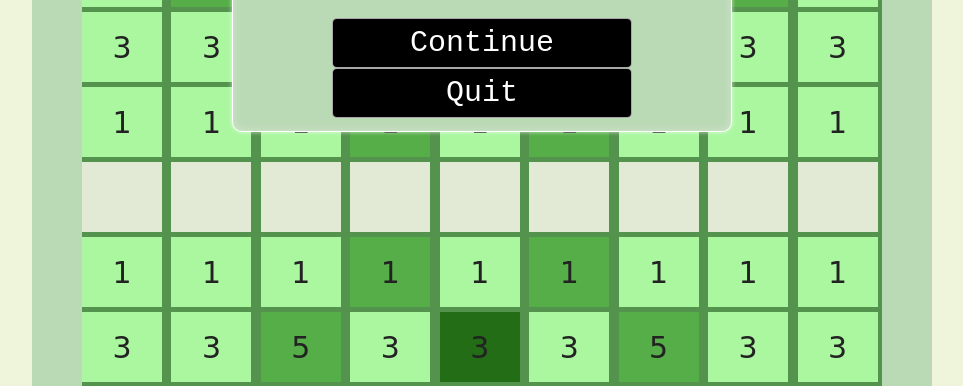
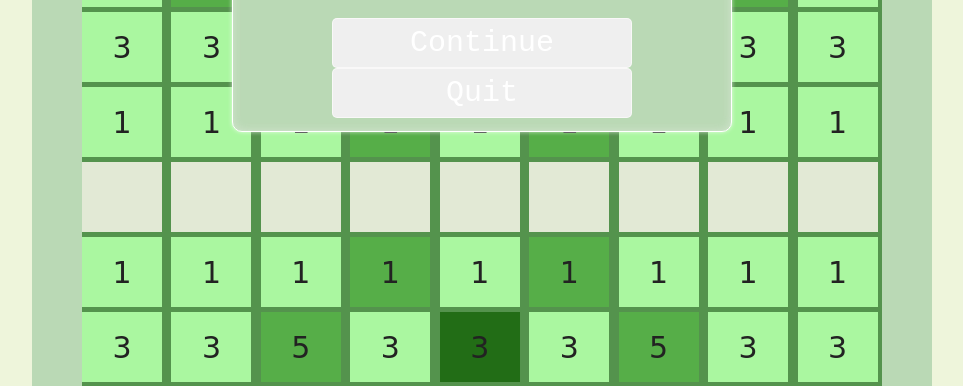
Before and after one commit to khiem2105/Jeu-Combinatoire, a plain HTML site: page gameMP.html in a window 1280 px wide. Both pictures are taken after a click on the button "pause". Shown: the part 399-785 px from the top of the page, without its empty margins (158-1121 px from the left). Drawn offline with Linux system fonts and the light colour scheme.

Commit message:
[feat]:pause menu color

```diff
--- a/css/main.css
+++ b/css/main.css
@@ -205,7 +205,7 @@ input::placeholder{
     font-size: 30px;
     padding:5px 20px;
     border-radius: 5px;
-    background-color: rgb(0, 0, 0);
+    background-color:#5d5c5c);
     width: 300px;
     height: 50px;
     cursor:pointer;
```
